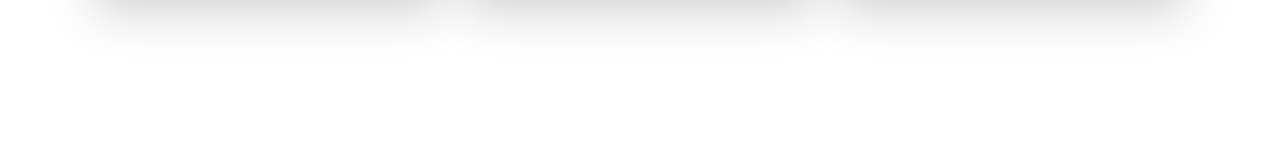
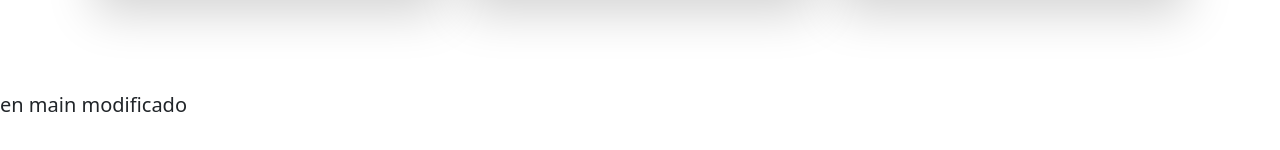
Before and after one commit to erre0uno/githubTest, a plain HTML site: page index.html in a window 1280 px wide. Shown: the part 644-794 px from the top of the page. Drawn offline with nearby package versions, Linux system fonts and the light colour scheme.

Commit message:
main commit

```diff
--- a/index.html
+++ b/index.html
@@ -82,6 +82,8 @@
         </div>
       </div>
 
+      <h5> en main modificado </h5>
+
 
 
     <script src="https://cdn.jsdelivr.net/npm/bootstrap@5.0.2/dist/js/bootstrap.bundle.min.js" integrity="sha384-MrcW6ZMFYlzcLA8Nl+NtUVF0sA7MsXsP1UyJoMp4YLEuNSfAP+JcXn/tWtIaxVXM" crossorigin="anonymous"></script>
```
